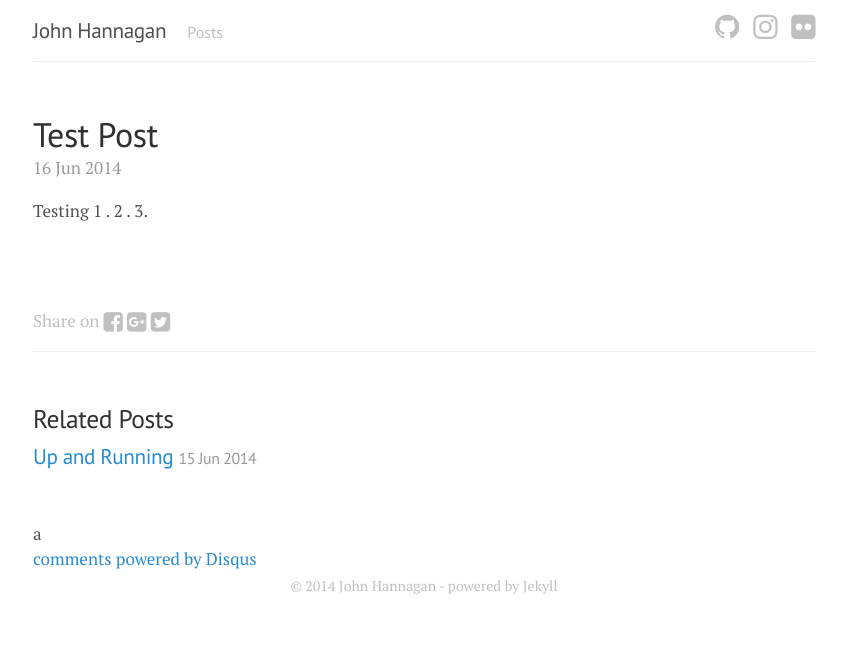
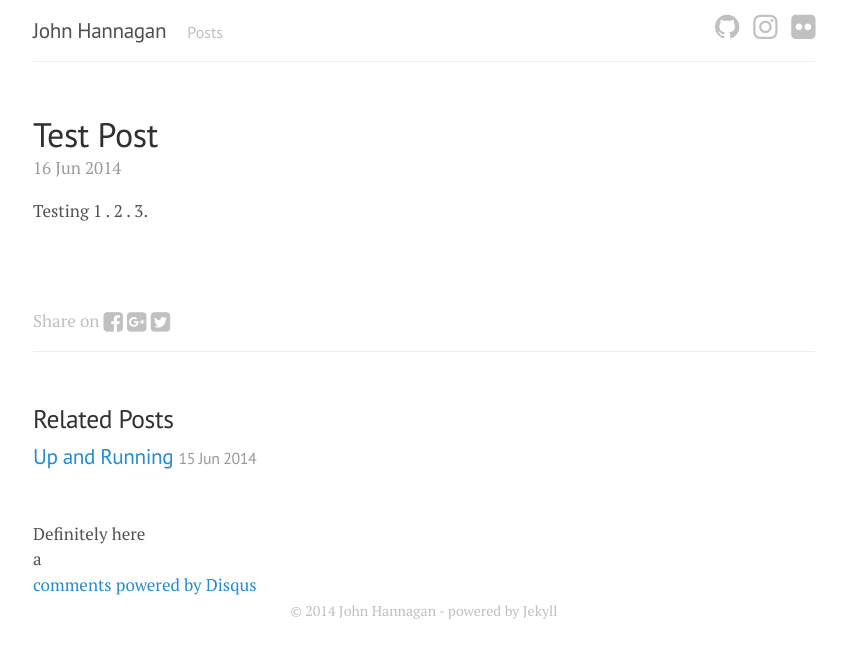
Before and after one commit to Weetbix/weetbix.github.io, a Jekyll site: the page built from _posts/2014-6-16-test-post.md, in a window 1280 px wide. Shown: the top 658 px of the page, without its empty margins (216-1063 px from the left). Built offline with Jekyll 4.4.1, drawn with Linux system fonts in a browser that asks for light colours; nearby versions of some CDN libraries; Markdown is read by kramdown in place of the engine named in the settings; comment, search, counter and statistics services are not loaded.

```diff
--- a/_layouts/post.html
+++ b/_layouts/post.html
@@ -39,4 +39,7 @@ layout: default
 </div>
 {% endif %}
 
-{% include comments.html %}
+{% if page.comments %}
+  <span>Definitely here</span>
+  {% include comments.html %}
+{% endif %}
```
